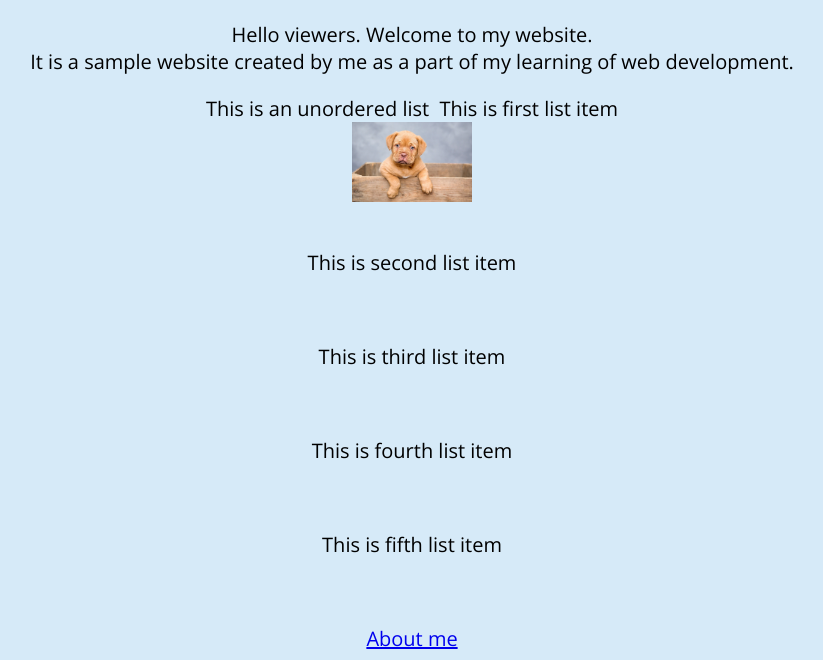
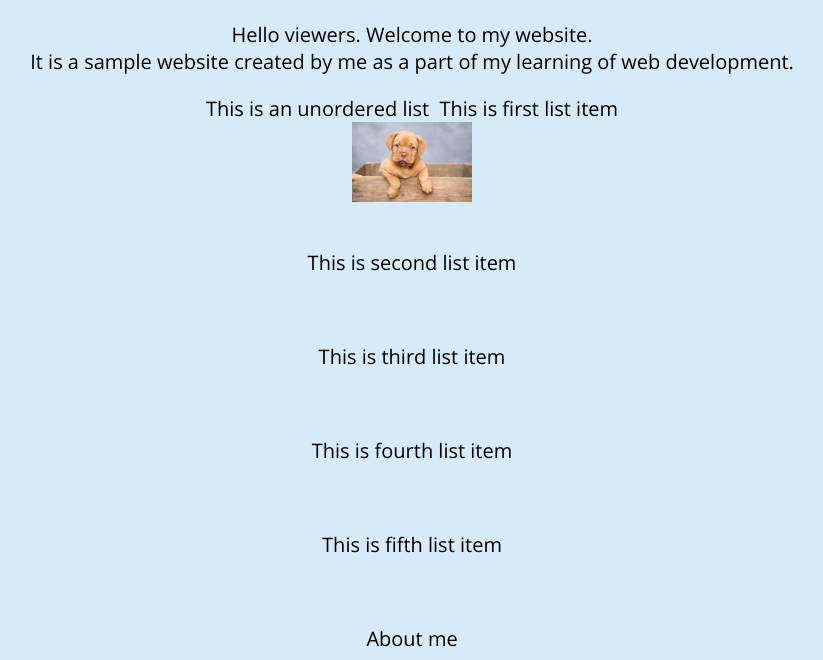
Before and after one commit to tarunsekhar/tarunsekhar.com, a plain HTML site: page index.html in a window 1280 px wide. Shown: the part 153-813 px from the top of the page, without its empty margins (228-1051 px from the left). Drawn offline with nearby package versions, Linux system fonts and the light colour scheme.

Commit message:
commit 5

```diff
--- a/styles/style.css
+++ b/styles/style.css
@@ -28,5 +28,6 @@ h2:hover{
     background-color: yellow;
 }
 a{
-    text-underline-position: unset;
+    text-decoration: none;
+    color: inherit;
 }
```
